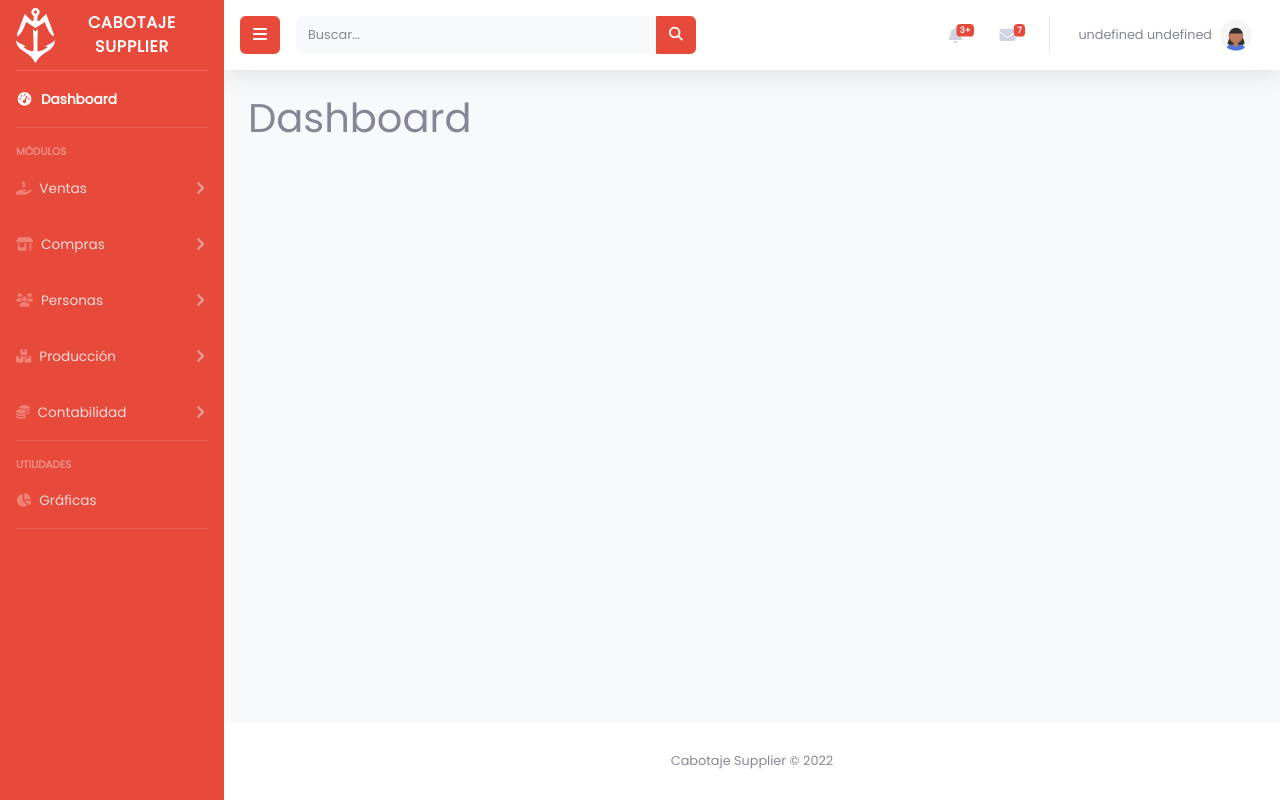
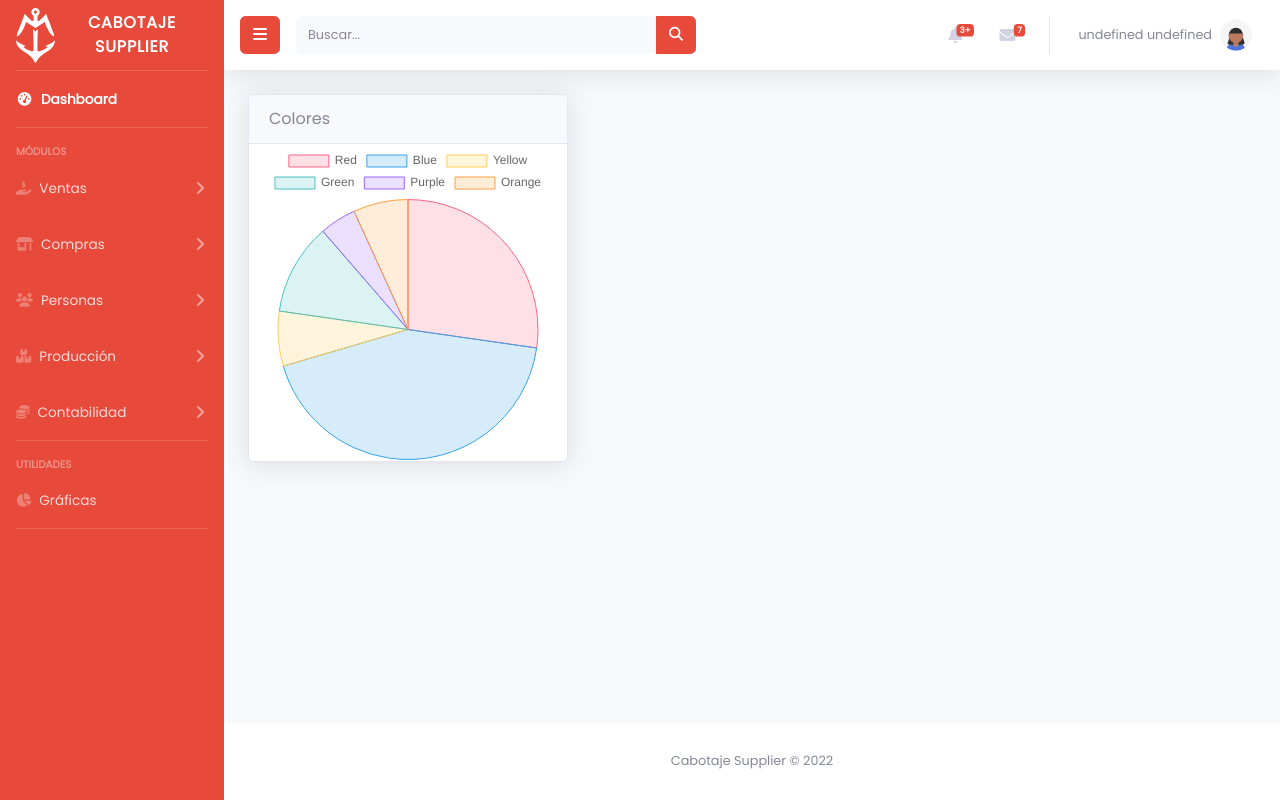
Before and after one commit to MainFriends/Cabotaje-Supplier, a React (Vite) app: page /dashboard in a window 1280 px wide. Built offline with nearby package versions, Linux system fonts and the light colour scheme; no server answers; sample sign-in values are in the browser's storage.

Commit message:
Graficas

```diff
--- a/package.json
+++ b/package.json
@@ -13,6 +13,7 @@
     "axios": "^0.26.1",
     "bcrypt": "^5.0.1",
     "bootstrap": "^4.6.0",
+    "chart.js": "^3.7.1",
     "cors": "^2.8.5",
     "dotenv": "^16.0.0",
     "express": "^4.17.3",
@@ -20,6 +21,7 @@
     "moment": "^2.29.1",
     "mysql": "^2.18.1",
     "react": "^17.0.2",
+    "react-chartjs-2": "^4.1.0",
     "react-data-table-component": "^7.4.7",
     "react-dom": "^17.0.2",
     "react-router-dom": "^6.2.2"
--- /dev/null
+++ b/src/components/ChartJS/PieChart.jsx
@@ -0,0 +1,36 @@
+import React from 'react';
+import { Chart as ChartJS, ArcElement, Tooltip, Legend } from 'chart.js';
+import { Pie } from 'react-chartjs-2';
+
+ChartJS.register(ArcElement, Tooltip, Legend);
+
+export const data = {
+  labels: ['Red', 'Blue', 'Yellow', 'Green', 'Purple', 'Orange'],
+  datasets: [
+    {
+      label: '# of Votes',
+      data: [12, 19, 3, 5, 2, 3],
+      backgroundColor: [
+        'rgba(255, 99, 132, 0.2)',
+        'rgba(54, 162, 235, 0.2)',
+        'rgba(255, 206, 86, 0.2)',
+        'rgba(75, 192, 192, 0.2)',
+        'rgba(153, 102, 255, 0.2)',
+        'rgba(255, 159, 64, 0.2)',
+      ],
+      borderColor: [
+        'rgba(255, 99, 132, 1)',
+        'rgba(54, 162, 235, 1)',
+        'rgba(255, 206, 86, 1)',
+        'rgba(75, 192, 192, 1)',
+        'rgba(153, 102, 255, 1)',
+        'rgba(255, 159, 64, 1)',
+      ],
+      borderWidth: 1,
+    },
+  ],
+};
+
+export default function PieChart() {
+  return <Pie data={data} />;
+}
--- a/src/pages/Dashboard/index.jsx
+++ b/src/pages/Dashboard/index.jsx
@@ -4,11 +4,23 @@
 import Footer from "../../components/Footer";
 import { Outlet, useLocation } from "react-router-dom";
 import runApp from '../../assets/js/app';
+import PieChart from '../../components/ChartJS/PieChart'
 
 const ContentDashboard = () => {
 
   return (
-    <h1>Dashboard</h1>
+    <div className="row">
+      <div className="col-4">
+        <div class="card shadow">
+          <div class="card-header">
+            Colores
+          </div>
+          <div class="card-body grafica">
+            <PieChart />
+          </div>
+        </div>
+      </div>
+    </div>
   )
 }
 
```
Also changed, not shown: 1 other file (tests, documents, lock files or other folders).
